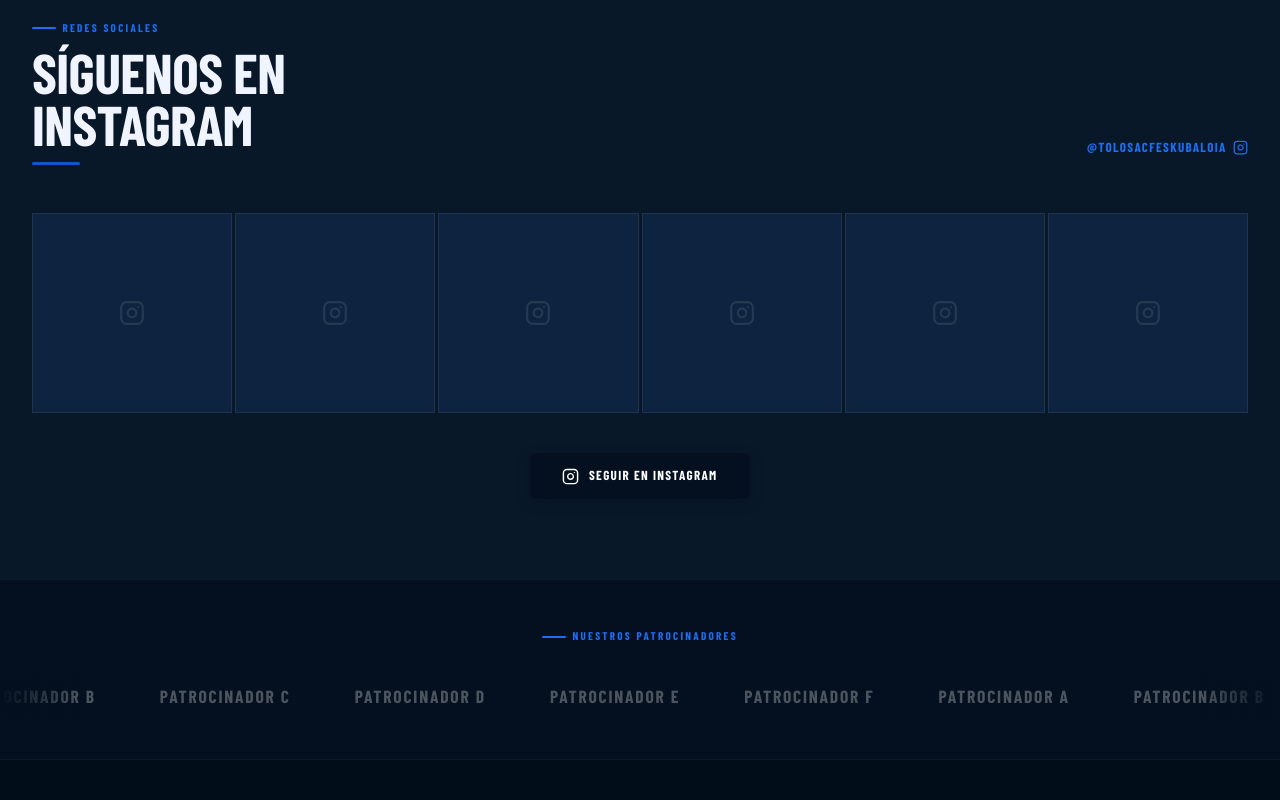
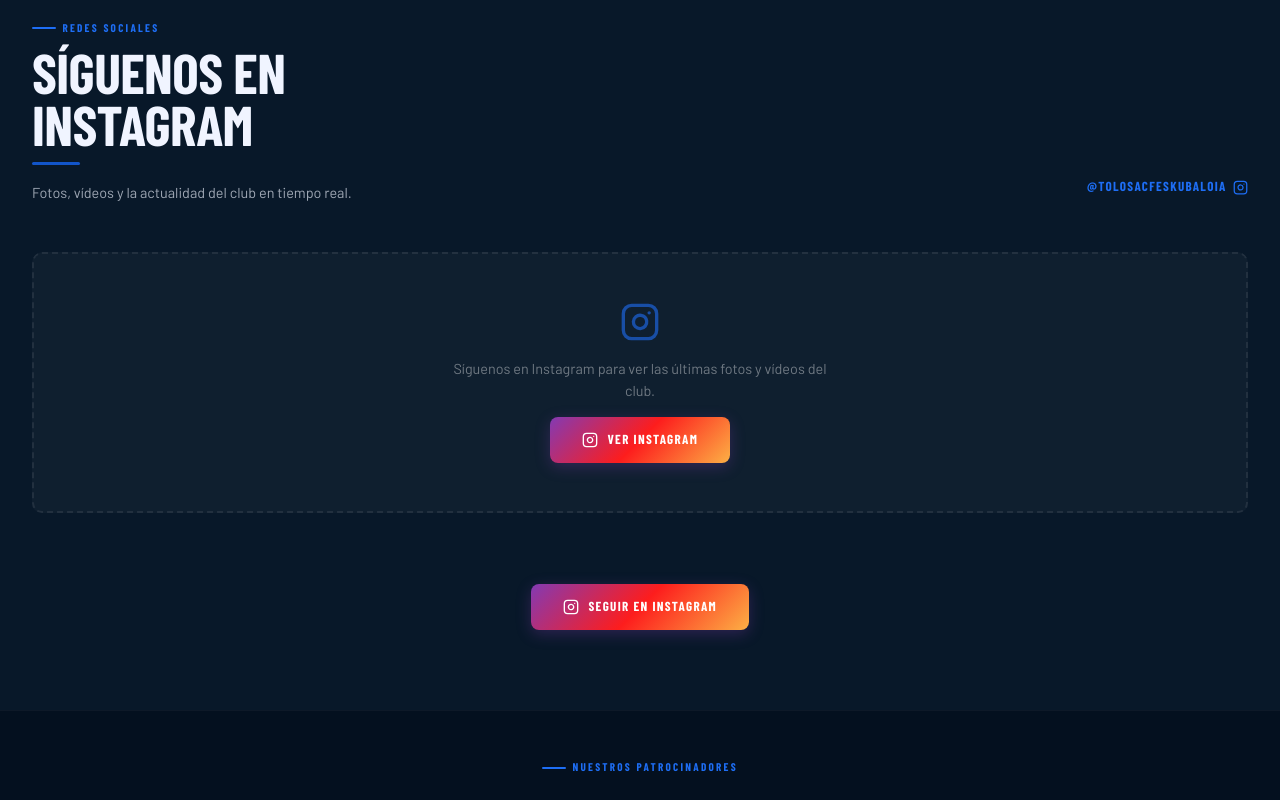
Before and after one commit to Aitor25/tolosacfweb, a plain HTML site: page index.html in a window 1280 px wide. Shown: the part 1800-2600 px from the top of the page. Drawn offline with nearby package versions, Linux system fonts and the light colour scheme; a web font is replaced by a local one.

Commit message:
Instagram: sección preparada para LightWidget/SnapWidget con fallback y comentarios

```diff
--- a/index.html
+++ b/index.html
@@ -144,15 +144,71 @@
   html:not(.dark) .stat-number span{color:var(--accent);}
   .stat-label{font-family:var(--font-display);font-size:.75rem;letter-spacing:.2em;text-transform:uppercase;color:rgba(255,255,255,0.4);margin-top:.5rem;}
   html:not(.dark) .stat-label{color:rgba(4,16,31,0.55);}
-  .stat-bar{width:2rem;height:2px;background:var(--accent);margin:.75rem auto 0;border-radius:2px;transform:scaleX(0);transform-origin:left;transition:transform .8s var(--ease-out);}.stat-item.counted .stat-bar{transform:scaleX(1);}html.dark #instagram-section{background:var(--navy-mid);}
-  .insta-grid{display:grid;grid-template-columns:repeat(6,1fr);gap:3px;}@media(max-width:768px){.insta-grid{grid-template-columns:repeat(3,1fr);}}
-  .insta-placeholder{aspect-ratio:1;background:var(--navy-light);display:flex;flex-direction:column;align-items:center;justify-content:center;gap:.5rem;color:rgba(255,255,255,0.1);position:relative;overflow:hidden;cursor:pointer;transition:transform .3s var(--ease-spring);}
-  .insta-placeholder:hover{transform:scale(1.03);z-index:2;}
-  .insta-placeholder::after{content:'';position:absolute;inset:0;background:linear-gradient(135deg,var(--accent) 0%,var(--accent-bright) 100%);opacity:0;transition:opacity .3s;}.insta-placeholder:hover::after{opacity:0.7;}
-  .insta-placeholder i{position:relative;z-index:2;transition:transform .3s var(--ease-spring),color .3s;}.insta-placeholder:hover i{transform:scale(1.2);color:white;}
-  html:not(.dark) .insta-placeholder{background:#e5e5e5;color:rgba(4,16,31,0.15);}
-  .insta-cta{display:flex;align-items:center;justify-content:center;margin-top:2.5rem;}
-  .insta-follow-btn{display:inline-flex;align-items:center;gap:.6rem;font-family:var(--font-display);font-weight:700;font-size:.82rem;letter-spacing:.1em;text-transform:uppercase;text-decoration:none;padding:.8rem 2rem;background:var(--navy);color:white;border-radius:6px;transition:background .25s,transform .25s var(--ease-spring),box-shadow .25s;box-shadow:0 4px 15px rgba(4,16,31,0.2);}
+  .stat-bar{width:2rem;height:2px;background:var(--accent);margin:.75rem auto 0;border-radius:2px;transform:scaleX(0);transform-origin:left;transition:transform .8s var(--ease-out);}.stat-item.counted .stat-bar{transform:scaleX(1);}
+
+  /* ── Instagram section ── */
+  #instagram-section { background:var(--surface-2,#f3f6ff); }
+  html.dark #instagram-section { background:var(--navy-mid); }
+
+  /* Contenedor del widget: ancho completo, altura minima razonable */
+  .insta-widget-wrap {
+    width: 100%;
+    min-height: 300px;
+    border-radius: 10px;
+    overflow: hidden;
+    position: relative;
+  }
+  /* El iframe/script del widget debe ir dentro: que ocupe todo el ancho */
+  .insta-widget-wrap iframe,
+  .insta-widget-wrap > div {
+    width: 100% !important;
+    max-width: 100% !important;
+  }
+  /* Fallback visible si el widget no carga */
+  .insta-fallback {
+    display: flex;
+    flex-direction: column;
+    align-items: center;
+    justify-content: center;
+    gap: 1rem;
+    padding: 3rem 2rem;
+    background: var(--surface-3, #e8eeff);
+    border-radius: 10px;
+    border: 2px dashed var(--border, rgba(4,16,31,0.08));
+    text-align: center;
+  }
+  html.dark .insta-fallback {
+    background: rgba(255,255,255,0.03);
+    border-color: rgba(255,255,255,0.08);
+  }
+  .insta-fallback p {
+    font-size: .9rem;
+    color: var(--text-secondary, rgba(4,16,31,0.55));
+    max-width: 380px;
+  }
+  html.dark .insta-fallback p { color: rgba(255,255,255,0.4); }
+
+  /* Boton Instagram con gradiente real */
+  .insta-btn {
+    display: inline-flex;
+    align-items: center;
+    gap: .6rem;
+    font-family: var(--font-display);
+    font-weight: 700;
+    font-size: .82rem;
+    letter-spacing: .1em;
+    text-transform: uppercase;
+    text-decoration: none;
+    padding: .8rem 2rem;
+    background: linear-gradient(135deg, #833ab4, #fd1d1d, #fcb045);
+    color: white;
+    border-radius: 8px;
+    transition: opacity .2s, transform .2s var(--ease-spring);
+    box-shadow: 0 4px 15px rgba(131,58,180,0.3);
+  }
+  .insta-btn:hover { opacity:.88; transform:translateY(-2px); }
+
+  /* ── Partners ── */
   #partners-section{background:white;border-top:1px solid rgba(0,0,0,0.05);padding:2.5rem 0;overflow:hidden;}
   html.dark #partners-section{background:var(--navy);border-top-color:rgba(255,255,255,0.04);}
   html:not(.dark) #partners-section{background:#f9fafb;border-top-color:rgba(4,16,31,0.05);}
@@ -163,28 +219,16 @@
   html:not(.dark) .partners-track::before{background:linear-gradient(to right,#f9fafb,transparent);}
   .partners-track::after{right:0;background:linear-gradient(to left,white,transparent);}
   html.dark .partners-track::after{background:linear-gradient(to left,var(--navy),transparent);}
-  html:not(.dark) .partners-track::after{background:linear-gradient(to left,#f9fafb,transparenting:.8rem 2rem;background:var(--navy);color:white;border-radius:6px;transition:background .25s,transform .25s var(--ease-spring),box-shadow .25s;box-shadow:0 4px 15px rgba(4,16,31,0.2);}
-  .insta-follow-btn:hover{background:var(--accent);transform:translateY(-3px);box-shadow:0 8px 25px rgba(18,85,201,0.4);}
-  #partners-section{background:#f8faff;border-top:1px solid rgba(0,0,0,0.05);padding:2.5rem 0;overflow:hidden;}
-  html.dark #partnersvar(--navy);color:rgba(255,255,255,0.5);}
-  html:not(.dark) #footer{background:#f3f6fa;color:rgba(4,16,31,0.65);border-top:1px solid rgba(4,16,31,0.08rder-top-color:rgba(255,255,255,0.04);}
-  .partners-track{overflow:hidden;position:relative;}
-  .partners-track::before,.partners-track::after{content:'';position:absolute;top:0;bottom:0;width:80px;z-index:2;pointer-events:none;}
-  .partners-track::before{left:0;background:linear-gradient(to right,#f8faff,transparent);}html.dark .partners-track::before{background:linear-gradient(to right,var(--navy),transparent);}
-  .partners-track::after{right:0;background:linear-gradient(to left,#f8faff,transparent);}html.dark .partners-track::after{background:linear-gradient(to left,var(--navy),transparent);}
+  html:not(.dark) .partners-track::after{background:linear-gradient(to left,#f9fafb,transparent);}
   .partners-row{display:flex;gap:4rem;align-items:center;animation:marquee 30s linear infinite;width:max-content;}.partners-row:hover{animation-play-state:paused;}
-  html:not(.dark) .footer-about{color:rgba(4,16,31,0.5);}
-  .footer-heading{font-family:var(--font-display);font-weight:900;font-size:.72rem;letter-spacing:.22em;text-transform:uppercase;color:rgba(255,255,255,0.6);margin-bottom:1.25rem;}
-  html:not(.dark) .footer-heading{color:rgba(4,16,31,0.7)
+  @keyframes marquee{from{transform:translateX(0)}to{transform:translateX(-50%)}}
   .partner-slot{flex:0 0 auto;height:44px;display:flex;align-items:center;opacity:.3;transition:opacity .3s,filter .3s;filter:grayscale(1);}.partner-slot:hover{opacity:.9;filter:none;}
-  html:not(.dark) .footer-links a{color:rgba(4,16,31,0.55);}html:not(.dark) .footer-links a:hover{color:var(--navy);padding-left:4px;}
-  .footer-contact-item{display:flex;align-items:flex-start;gap:.6rem;font-size:.85rem;color:rgba(255,255,255,0.35);margin-bottom:.7rem;}.footer-contact-item i{flex-shrink:0;margin-top:2px;color:var(--accent-bright);opacity:.8;}
-  html:not(.dark) .footer-contact-item{color:rgba(4,16,31,0.55);}html:not(.dark) .footer-contact-item i{color:var(--accent);opacity:1;}
-  html:not(.dark) .social-btn{border-color:rgba(4,16,31,0.15);color:rgba(4,16,31,0.4);}html:not(.dark) .social-btn:hover{background:var(--accent);border-color:var(--accent);color:white;}
-  .footer-bottom{padding-top:2rem;display:flex;align-items:center;justify-content:space-between;flex-wrap:wrap;gap:1rem;}.footer-copy{font-size:.78rem;color:rgba(255,255,255,0.2);}
-  html:not(.dark) .footer-copy{color:rgba(4,16,31,0.35);}
-  .footer-legal{display:flex;gap:1.5rem;}.footer-legal a{font-size:.78rem;color:rgba(255,255,255,0.2);text-decoration:none;transition:color .2s;}.footer-legal a:hover{color:rgba(255,255,255,0.6);}
-  html:not(.dark) .footer-legal a{color:rgba(4,16,31,0.35);}html:not(.dark) .footer-legal a:hover{color:rgba(4,16,31,0.75
+  .partner-slot-text{font-family:var(--font-display);font-weight:900;font-size:1.1rem;letter-spacing:.1em;text-transform:uppercase;color:var(--navy);white-space:nowrap;}
+  html.dark .partner-slot-text{color:rgba(255,255,255,0.6);}
+
+  /* ── Footer ── */
+  #footer{background:#020d1a;color:rgba(255,255,255,0.5);}
+  .footer-inner{max-width:1400px;margin:0 auto;padding:4.5rem 2rem 2.5rem;}
   .footer-grid{display:grid;grid-template-columns:2.2fr 1fr 1fr 1fr;gap:3.5rem;padding-bottom:3rem;border-bottom:1px solid rgba(255,255,255,0.05);}
   @media(max-width:900px){.footer-grid{grid-template-columns:1fr 1fr;}.footer-col:first-child{grid-column:span 2;}}
   @media(max-width:500px){.footer-grid{grid-template-columns:1fr;}.footer-col:first-child{grid-column:span 1;}}
@@ -306,31 +350,89 @@
   </div>
 </div>
 
+<!-- ════════════════════════════════════════════
+     SECCIÓN INSTAGRAM
+     Preparada para widget de LightWidget / SnapWidget
+     ════════════════════════════════════════════ -->
 <div id="instagram-section">
   <div class="section">
+
+    <!-- Cabecera -->
     <div class="section-header reveal">
       <div>
         <div class="section-eyebrow">Redes sociales</div>
         <h2 class="section-title">Síguenos en<br>Instagram</h2>
         <div class="divider-line"></div>
+        <p style="font-size:.9rem;color:var(--text-secondary,rgba(4,16,31,0.6));margin-top:1rem;max-width:400px;line-height:1.6;">
+          Fotos, vídeos y la actualidad del club en tiempo real.
+        </p>
       </div>
-      <a href="https://www.instagram.com/tolosacfeskubaloia" target="_blank" rel="noopener" class="section-link">@tolosacfeskubaloia <i data-feather="instagram" style="width:15px;height:15px;"></i></a>
-    </div>
-    <div class="insta-grid">
-      <div class="insta-placeholder reveal delay-1"><i data-feather="instagram" style="width:26px;height:26px;"></i></div>
-      <div class="insta-placeholder reveal delay-2"><i data-feather="instagram" style="width:26px;height:26px;"></i></div>
-      <div class="insta-placeholder reveal delay-3"><i data-feather="instagram" style="width:26px;height:26px;"></i></div>
-      <div class="insta-placeholder reveal delay-4"><i data-feather="instagram" style="width:26px;height:26px;"></i></div>
-      <div class="insta-placeholder reveal delay-5"><i data-feather="instagram" style="width:26px;height:26px;"></i></div>
-      <div class="insta-placeholder reveal delay-5"><i data-feather="instagram" style="width:26px;height:26px;"></i></div>
-    </div>
-    <div class="insta-cta">
-      <a href="https://www.instagram.com/tolosacfeskubaloia" target="_blank" rel="noopener" class="insta-follow-btn" data-ripple>
-        <i data-feather="instagram" style="width:17px;height:17px;"></i> Seguir en Instagram
+      <a href="https://www.instagram.com/tolosacfeskubaloia" target="_blank" rel="noopener" class="section-link">
+        @tolosacfeskubaloia <i data-feather="instagram" style="width:15px;height:15px;"></i>
       </a>
     </div>
+
+    <!-- ┌─────────────────────────────────────────────┐
+         │  ZONA DEL WIDGET — pega aqui el codigo     │
+         │  de LightWidget o SnapWidget                │
+         │                                             │
+         │  Pasos:                                     │
+         │  1. Ve a https://lightwidget.com            │
+         │  2. Conecta tu cuenta de Instagram          │
+         │  3. Configura el widget (grid, 6 cols)      │
+         │  4. Copia el codigo <script> o <iframe>     │
+         │  5. Pégalo DENTRO del div #insta-widget     │
+         │     reemplazando el bloque de fallback      │
+         └─────────────────────────────────────────────┘ -->
+    <div class="insta-widget-wrap reveal" id="insta-widget">
+
+      <!-- ══ PEGA AQUI EL CODIGO DEL WIDGET ══
+           Ejemplo LightWidget:
+           <script src="https://cdn.lightwidget.com/widgets/lightwidget.js"></script>
+           <iframe src="//lightwidget.com/widgets/TU-ID-AQUI.html"
+                   scrolling="no" allowtransparency="true"
+                   class="lightwidget-widget"
+                   style="width:100%;border:0;overflow:hidden;"></iframe>
+
+           Ejemplo SnapWidget:
+           <script src="https://snapwidget.com/js/snapwidget.js"></script>
+           <iframe src="https://snapwidget.com/embed/TU-ID-AQUI"
+                   class="snapwidget-widget"
+                   allowtransparency="true" scrolling="no"
+                   frameborder="0" style="border:none;overflow:hidden;width:100%;"
+                   height="400"></iframe>
+      ══════════════════════════════════════════ -->
+
+      <!-- FALLBACK: visible mientras no hay widget pegado.
+           Cuando pegues el widget, borra este bloque entero. -->
+      <div class="insta-fallback" id="insta-fallback">
+        <i data-feather="instagram" style="width:40px;height:40px;color:var(--accent-bright);opacity:.6;"></i>
+        <p>Síguenos en Instagram para ver las últimas fotos y vídeos del club.</p>
+        <a href="https://www.instagram.com/tolosacfeskubaloia"
+           target="_blank" rel="noopener"
+           class="insta-btn">
+          <i data-feather="instagram" style="width:16px;height:16px;"></i>
+          Ver Instagram
+        </a>
+      </div>
+      <!-- FIN FALLBACK -->
+
+    </div>
+    <!-- FIN #insta-widget -->
+
+    <!-- Boton siempre visible debajo del widget -->
+    <div style="display:flex;justify-content:center;margin-top:2rem;">
+      <a href="https://www.instagram.com/tolosacfeskubaloia"
+         target="_blank" rel="noopener"
+         class="insta-btn reveal">
+        <i data-feather="instagram" style="width:16px;height:16px;"></i>
+        Seguir en Instagram
+      </a>
+    </div>
+
   </div>
 </div>
+<!-- FIN SECCIÓN INSTAGRAM -->
 
 <div id="partners-section">
   <div style="max-width:1400px;margin:0 auto 1.25rem;padding:0 2rem;text-align:center;">
```
